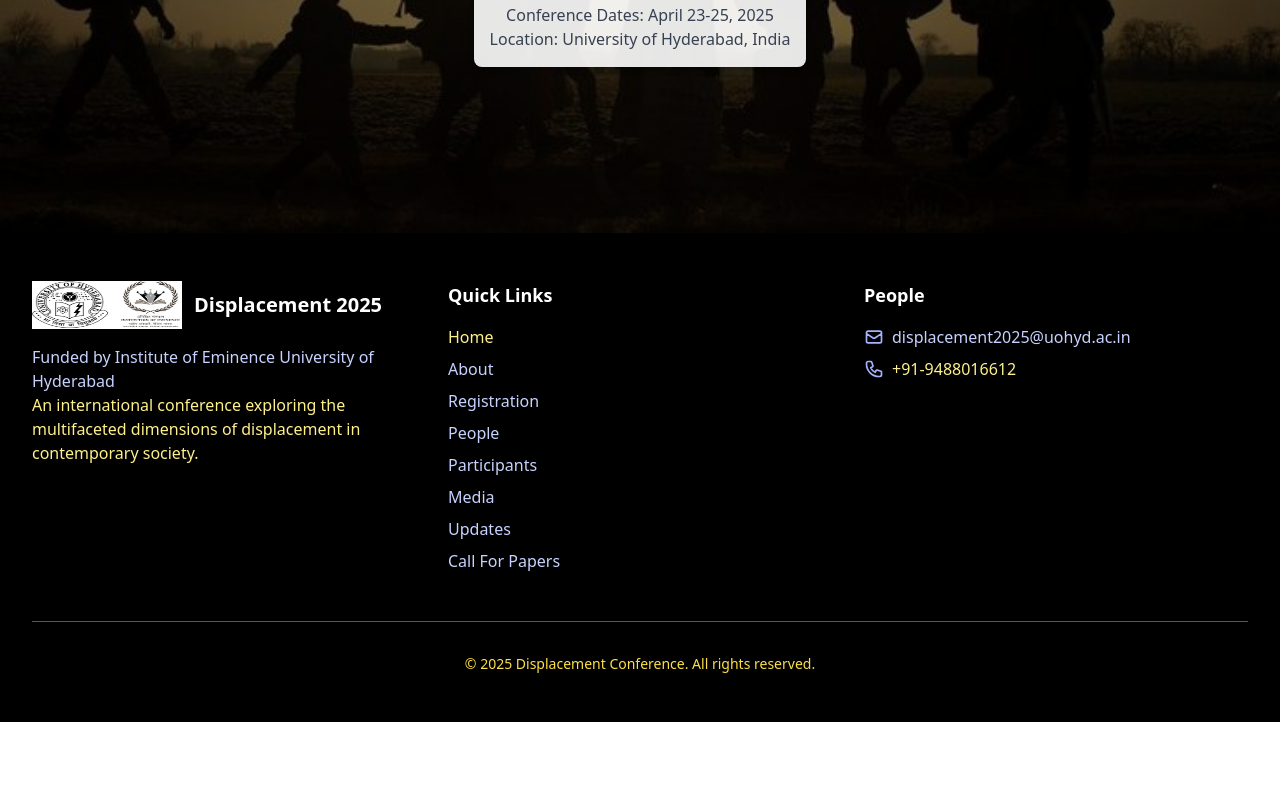
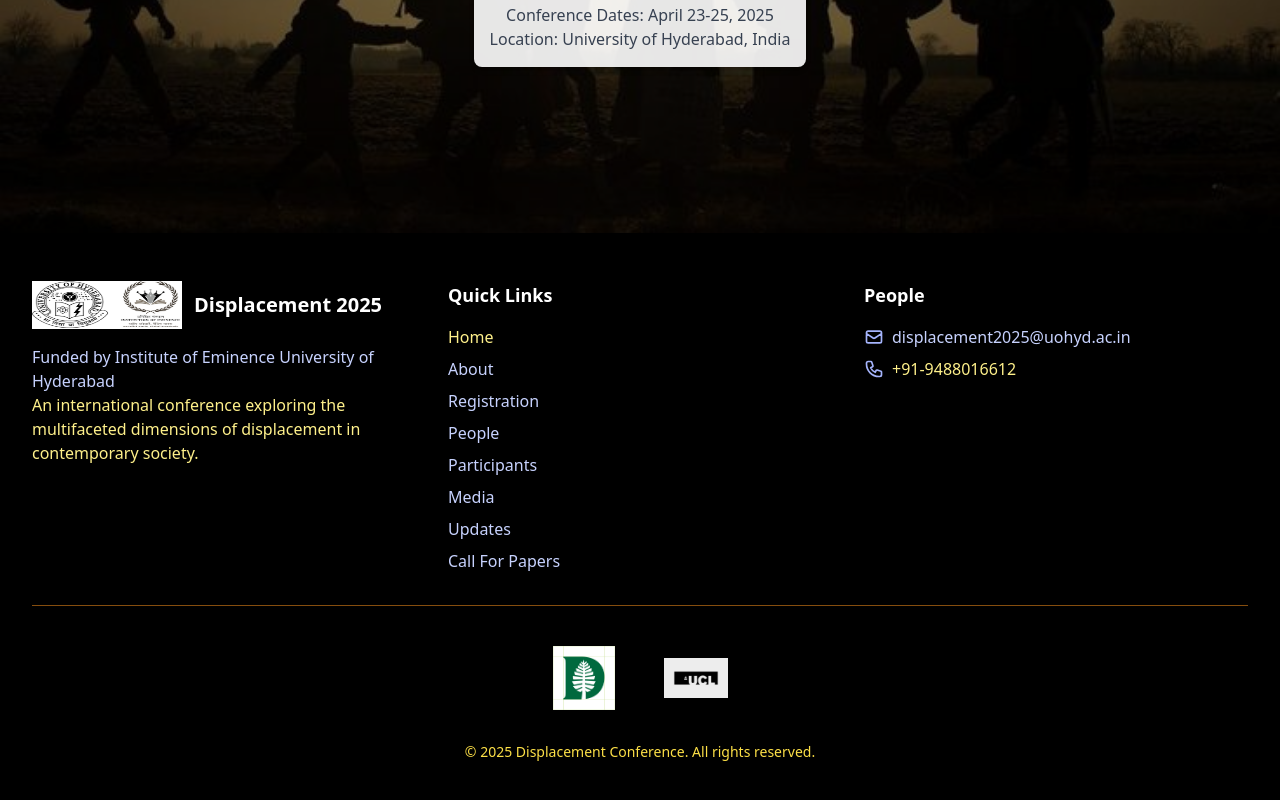
Before and after one commit to sunilbittu/uoh-displacement, a Next.js app: page / in a window 1280 px wide. Shown: the part 567-1367 px from the top of the page. Before the commit the page ends 1289 px from the top, so only its background shows below. Built offline with nearby package versions, Linux system fonts and the light colour scheme.

Commit message:
Save before applying code

```diff
--- a/app/components/Footer.tsx
+++ b/app/components/Footer.tsx
@@ -105,8 +105,41 @@ export default function Footer({ scrollToSection }: FooterProps) {
                         </ul>
                     </div>
                 </div>
-                <div className="mt-12 pt-8 border-t border-yellow-800 text-center text-yellow-300 text-sm">
-                    <p>© 2025 Displacement Conference. All rights reserved.</p>
+                <div className="mt-8 pt-8 border-t border-yellow-800 flex flex-col items-center">
+                    <div className="flex justify-center space-x-8 mb-6">
+                        {/* D-Logo */}
+                        <button
+                            onClick={() => scrollToSection('d-logo' as SectionId)}
+                            className="p-2 hover:bg-gray-800 rounded-md transition-colors"
+                        >
+                            <div className="relative h-16 w-16">
+                                <Image
+                                    src="/images/d-logo.jpg"
+                                    alt="D Logo"
+                                    fill
+                                    style={{ objectFit: 'contain' }}
+                                />
+                            </div>
+                        </button>
+
+                        {/* U-Logo */}
+                        <button
+                            onClick={() => scrollToSection('u-logo' as SectionId)}
+                            className="p-2 hover:bg-gray-800 rounded-md transition-colors"
+                        >
+                            <div className="relative h-16 w-16">
+                                <Image
+                                    src="/images/u-logo.jpg"
+                                    alt="U Logo"
+                                    fill
+                                    style={{ objectFit: 'contain' }}
+                                />
+                            </div>
+                        </button>
+                    </div>
+                    <div className="text-center text-yellow-300 text-sm">
+                        <p>© 2025 Displacement Conference. All rights reserved.</p>
+                    </div>
                 </div>
             </div>
         </footer>
```
